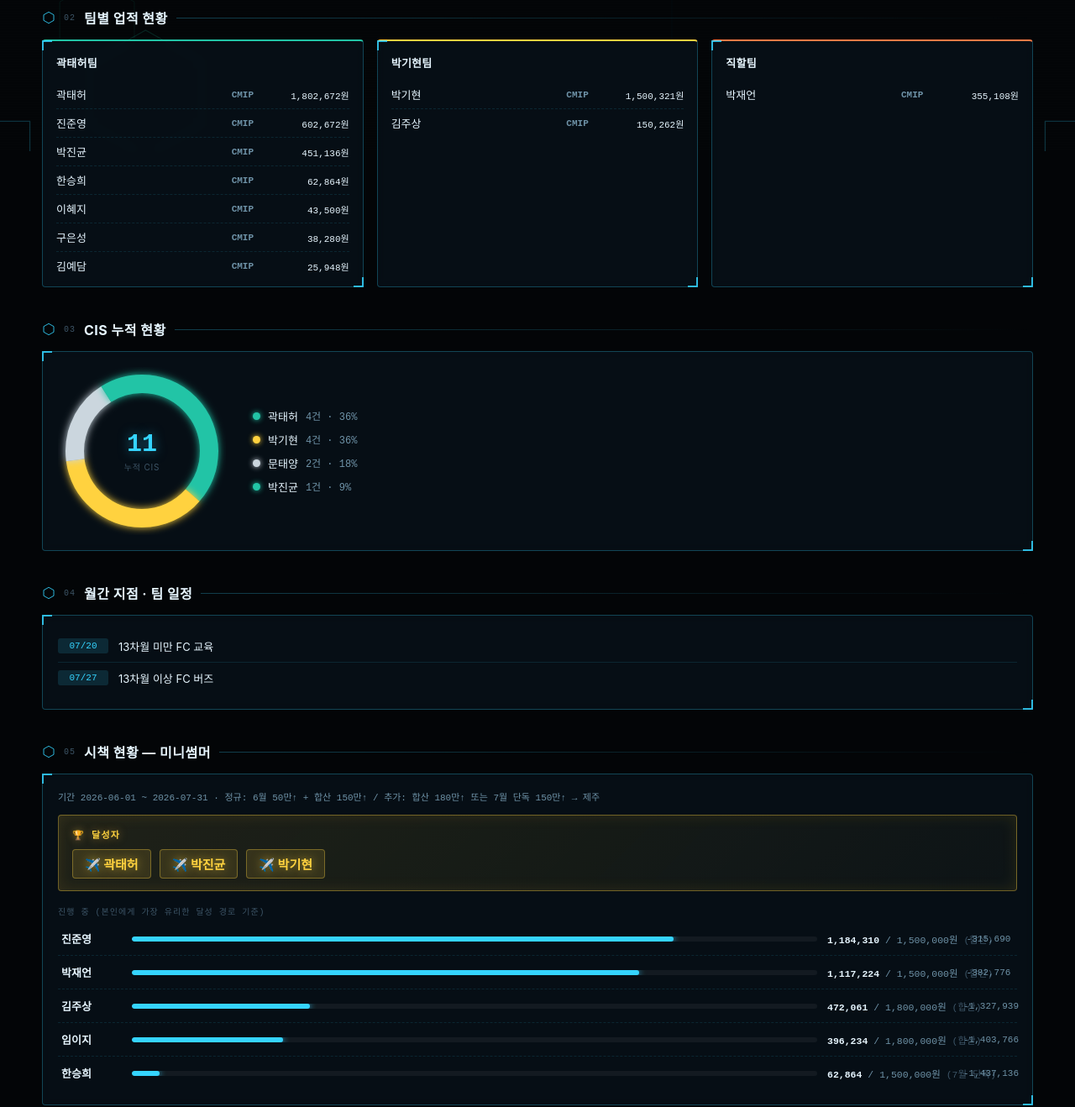
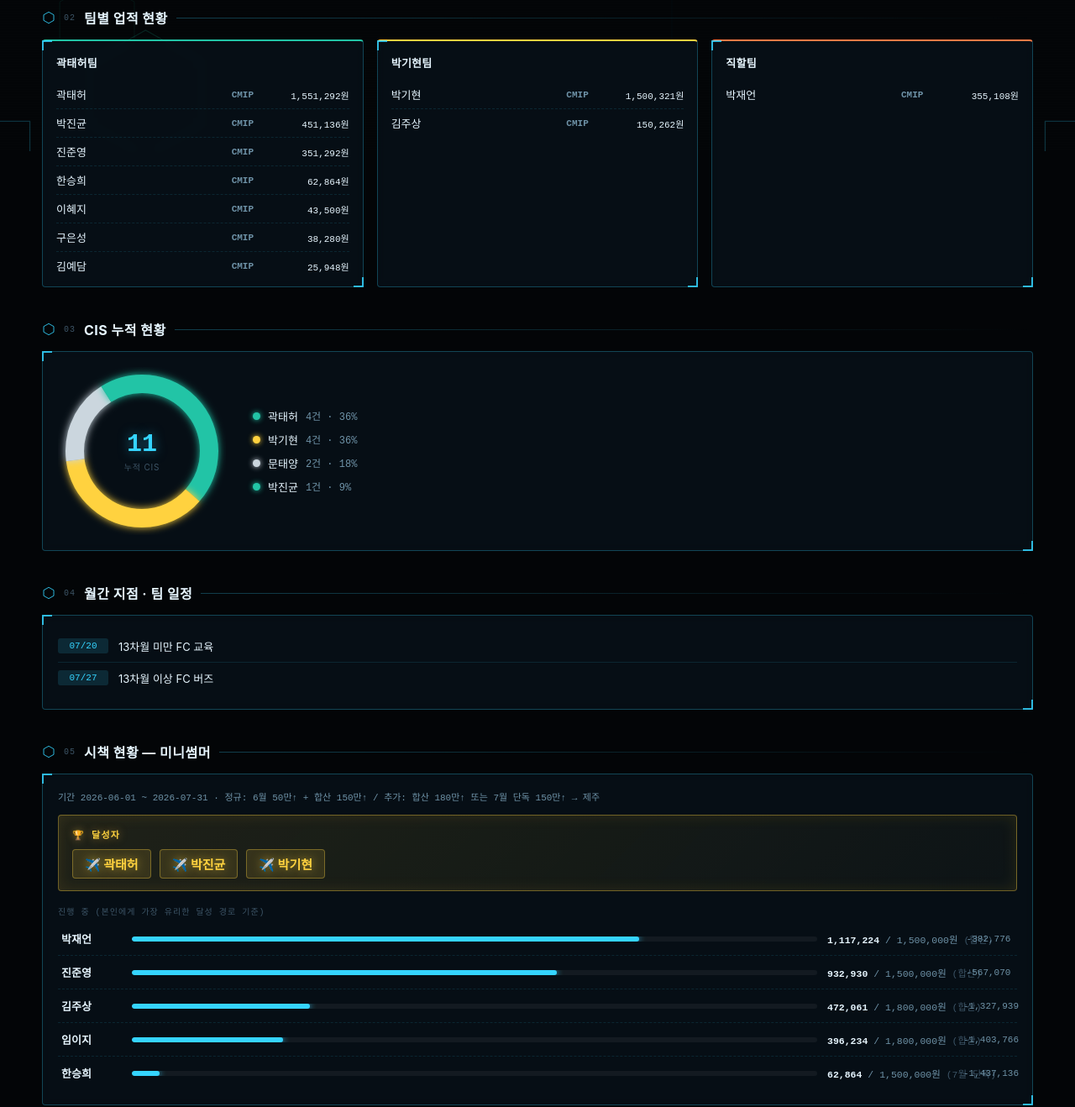
Before and after one commit to mjs021896-dot/taevis-dashboard, a plain HTML site: page index.html in a window 1280 px wide. Shown: the part 620-1938 px from the top of the page at 84% size. Drawn offline with Linux system fonts and the light colour scheme.

Commit message:
4팀 갱신

```diff
--- a/index.html
+++ b/index.html
@@ -508,7 +508,7 @@
 }
 
 const TEAM_BP = { cmip: 12000000, canp: 100000000 };
-const TEAM_ACTUAL = {"cmip": 6285447, "canp": 37828008};
+const TEAM_ACTUAL = {"cmip": 5782687, "canp": 32097624};
 document.getElementById('cmip-bp').textContent = `${TEAM_BP.cmip.toLocaleString()}원`;
 document.getElementById('cmip-actual').textContent = `${TEAM_ACTUAL.cmip.toLocaleString()}원`;
 document.getElementById('cmip-rate').textContent = `${(TEAM_ACTUAL.cmip/TEAM_BP.cmip*100).toFixed(1)}%`;
@@ -521,7 +521,7 @@ document.getElementById('today-meetings').textContent = `${TODAY_STATS.meetings}
 document.getElementById('today-cis').textContent = `${TODAY_STATS.cis}건`;
 
 // 아래 CANP 배열은 서버(dashboard.py)가 구글시트 실시간 값으로 매 요청마다 치환합니다.
-const CANP = [{"name": "곽태허", "team": "peacock", "canp": 9454957, "cmip": 1802672, "count": 4.5}, {"name": "구은성", "team": "peacock", "canp": 274152, "cmip": 38280, "count": 1.0}, {"name": "이혜지", "team": "peacock", "canp": 304344, "cmip": 43500, "count": 1.0}, {"name": "한승희", "team": "peacock", "canp": 467616, "cmip": 62864, "count": 2.0}, {"name": "김예담", "team": "peacock", "canp": 174843, "cmip": 25948, "count": 1.0}, {"name": "박진균", "team": "peacock", "canp": 2268268, "cmip": 451136, "count": 1.0}, {"name": "진준영", "team": "peacock", "canp": 4677595, "cmip": 602672, "count": 2.0}, {"name": "박기현", "team": "banana", "canp": 8160323, "cmip": 1500321, "count": 3.0}, {"name": "김주상", "team": "banana", "canp": 990628, "cmip": 150262, "count": 1.0}, {"name": "박재언", "team": "tangerine", "canp": 1849036, "cmip": 355108, "count": 1.5}, {"name": "문태양", "team": "graphite", "canp": 9206246, "cmip": 1252684, "count": 5.0}].map(d=>({
+const CANP = [{"name": "곽태허", "team": "peacock", "canp": 6589765, "cmip": 1551292, "count": 4.0}, {"name": "구은성", "team": "peacock", "canp": 274152, "cmip": 38280, "count": 1.0}, {"name": "이혜지", "team": "peacock", "canp": 304344, "cmip": 43500, "count": 1.0}, {"name": "한승희", "team": "peacock", "canp": 467616, "cmip": 62864, "count": 2.0}, {"name": "김예담", "team": "peacock", "canp": 174843, "cmip": 25948, "count": 1.0}, {"name": "박진균", "team": "peacock", "canp": 2268268, "cmip": 451136, "count": 1.0}, {"name": "진준영", "team": "peacock", "canp": 1812403, "cmip": 351292, "count": 1.5}, {"name": "박기현", "team": "banana", "canp": 8160323, "cmip": 1500321, "count": 3.0}, {"name": "김주상", "team": "banana", "canp": 990628, "cmip": 150262, "count": 1.0}, {"name": "박재언", "team": "tangerine", "canp": 1849036, "cmip": 355108, "count": 1.5}, {"name": "문태양", "team": "graphite", "canp": 9206246, "cmip": 1252684, "count": 5.0}].map(d=>({
   ...d,
   elite: d.cmip>=300000 || d.canp>=1500000 || d.count>=4,   // 정예화: CMIP 30만↑ or CANP 150만↑ or 4건↑
   premier: d.canp>=5000000,                                  // 당월 프리미어: CANP 500만↑
@@ -682,7 +682,7 @@ renderCIS(CIS_ENTRIES);
 // ---------- 시책 현황 (미니썸머) ----------
 // 서버(dashboard.py)가 taevis policy 로직으로 계산한 값 그대로 치환:
 // [{name, june, july, total, achieved, gap}, ...]
-const POLICY_ENTRIES = [{"name": "곽태허", "june": 1443085, "july": 1802672, "total": 3245757, "achieved": true, "gap": 0, "progress": 3245757, "target": 1500000}, {"name": "박기현", "june": 601004, "july": 1500321, "total": 2101325, "achieved": true, "gap": 0, "progress": 2101325, "target": 1500000}, {"name": "한승희", "june": 100314, "july": 62864, "total": 163178, "achieved": false, "gap": 1437136, "progress": 62864, "target": 1500000}, {"name": "박재언", "june": 762116, "july": 355108, "total": 1117224, "achieved": false, "gap": 382776, "progress": 1117224, "target": 1500000}, {"name": "진준영", "june": 581638, "july": 602672, "total": 1184310, "achieved": false, "gap": 315690, "progress": 1184310, "target": 1500000}, {"name": "임이지", "june": 396234, "july": 0, "total": 396234, "achieved": false, "gap": 1403766, "progress": 396234, "target": 1800000}, {"name": "박진균", "june": 2234410, "july": 451136, "total": 2685546, "achieved": true, "gap": 0, "progress": 2685546, "target": 1500000}, {"name": "김주상", "june": 321799, "july": 150262, "total": 472061, "achieved": false, "gap": 1327939, "progress": 472061, "target": 1800000}];
+const POLICY_ENTRIES = [{"name": "곽태허", "june": 1443085, "july": 1551292, "total": 2994377, "achieved": true, "gap": 0, "progress": 2994377, "target": 1500000}, {"name": "박기현", "june": 601004, "july": 1500321, "total": 2101325, "achieved": true, "gap": 0, "progress": 2101325, "target": 1500000}, {"name": "한승희", "june": 100314, "july": 62864, "total": 163178, "achieved": false, "gap": 1437136, "progress": 62864, "target": 1500000}, {"name": "박재언", "june": 762116, "july": 355108, "total": 1117224, "achieved": false, "gap": 382776, "progress": 1117224, "target": 1500000}, {"name": "진준영", "june": 581638, "july": 351292, "total": 932930, "achieved": false, "gap": 567070, "progress": 932930, "target": 1500000}, {"name": "임이지", "june": 396234, "july": 0, "total": 396234, "achieved": false, "gap": 1403766, "progress": 396234, "target": 1800000}, {"name": "박진균", "june": 2234410, "july": 451136, "total": 2685546, "achieved": true, "gap": 0, "progress": 2685546, "target": 1500000}, {"name": "김주상", "june": 321799, "july": 150262, "total": 472061, "achieved": false, "gap": 1327939, "progress": 472061, "target": 1800000}];
 (function renderPolicy(){
   const wrap = document.getElementById('policy-list');
   if(!POLICY_ENTRIES || POLICY_ENTRIES.length===0){
```
